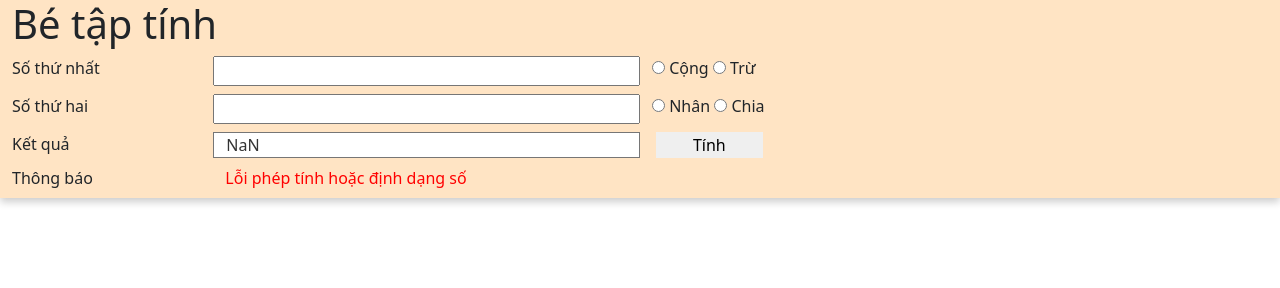
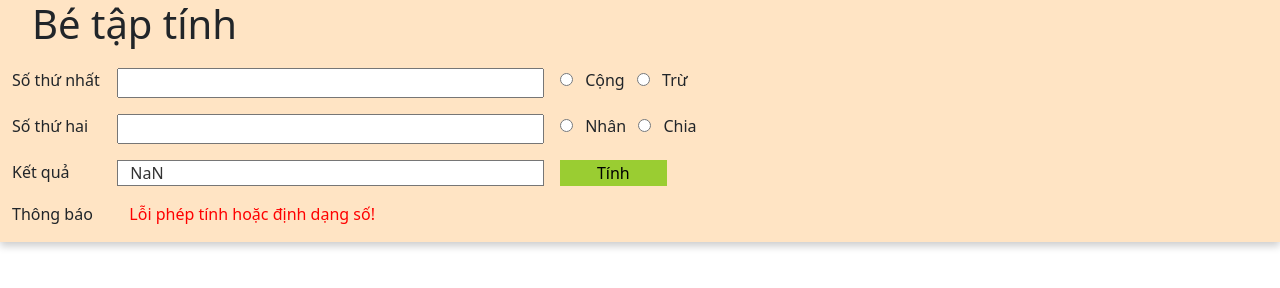
Before and after one commit to nhkhanh21/WebApp_HW3, a plain HTML site: page index.html in a window 1280 px wide. Both pictures are taken after a click on the button "Tính". Drawn offline with nearby package versions, Linux system fonts and the light colour scheme.

Commit message:
re-style

```diff
--- a/compute.js
+++ b/compute.js
@@ -28,20 +28,26 @@ function compute() {
             document.getElementById("notice").innerText = "";
             break;
         default:
-            document.getElementById("notice").innerText = "Lỗi phép tính hoặc định dạng số";
+            document.getElementById("notice").innerText = "Lỗi phép tính hoặc định dạng số!";
             result = NaN;
             break;
     }
     document.getElementById("result").innerText = result;
+    if (isNaN(result)) {
+        document.getElementById("notice").innerText = "Lỗi phép tính hoặc định dạng số!";
+    } else
+    {
+        document.getElementById("notice").innerText = "Thành công!";
+    }
 }
 
 function constraint() {
     var form = document.getElementById('myForm');
     if (isNaN(parseFloat(form.elements["first-number"].value))) {
-        document.getElementById("notice").innerText = "Số thứ nhất chưa được nhập hoặc không đúng định dạng";
+        document.getElementById("notice").innerText = "Số thứ nhất chưa được nhập hoặc không đúng định dạng!";
     }
     else
         if (isNaN(parseFloat(form.elements["second-number"].value))) {
-            document.getElementById("notice").innerHTML = "Số thứ hai chưa được nhập hoặc không đúng định dạng";
+            document.getElementById("notice").innerHTML = "Số thứ hai chưa được nhập hoặc không đúng định dạng!";
         }
 }
--- a/index.html
+++ b/index.html
@@ -20,20 +20,20 @@
                 <label for="first-number" class="col-xl-2">Số thứ nhất</label>
                 <input type="text" id="first-number" name="first-number" class="col-xl-4" onblur="constraint()">
                 <div class="col-xl-4">
-                    <input type="radio" id="plus" name="operator" value="+">
-                    <label for="plus"> Cộng</label>
-                    <input type="radio" id="minus" name="operator" value="-">
-                    <label for="minus">Trừ</label>
+                    <input type="radio" id="plus" name="operator" value="+" class="operator">
+                    <label for="plus" class="operator"> Cộng</label>
+                    <input type="radio" id="minus" name="operator" value="-" class="operator">
+                    <label for="minus" class="operator">Trừ</label>
                 </div>
             </div>
             <div class="row">
                 <label for="second-number" class="col-xl-2">Số thứ hai</label>
                 <input type="text" id="second-number" name="second-number" onblur="constraint()" class="col-xl-4">
                 <div class="col-xl-4">
-                    <input type="radio" id="multi" name="operator" value="*">
-                    <label for="multi">Nhân</label>
-                    <input type="radio" id="divide" name="operator" value="/">
-                    <label for="divide">Chia</label>
+                    <input type="radio" id="multi" name="operator" value="*" class="operator">
+                    <label for="multi" class="operator">Nhân</label>
+                    <input type="radio" id="divide" name="operator" value="/" class="operator">
+                    <label for="divide" class="operator">Chia</label>
                 </div>
             </div>
         </form>
--- a/style.css
+++ b/style.css
@@ -1,6 +1,20 @@
 script,
 head {
     display: none;
+}
+
+button
+{
+    margin-left: 1em !important;
+    border: none;
+    background-color: yellowgreen;
+    color: black;
+    /* background: linear-gradient(0deg, rgba(255,255,255,1) 0%, rgba(146,254,242,1) 43%, rgba(253,237,45,0.9047268565629377) 100%); */
+}
+
+#first-number,#second-number, #result, #notice
+{
+    margin-left: -6rem !important;
 }
 
 .container-fluid {
@@ -10,7 +24,7 @@ head {
 }
 .row
 {
-    margin: 0.5em;
+    margin: 1em;
 }
 
 #result {
@@ -21,13 +35,18 @@ head {
     color: #333;
 }
 
-button
-{
-    margin-left: 1em !important;
-    border: none;
-    /* background: linear-gradient(0deg, rgba(255,255,255,1) 0%, rgba(146,254,242,1) 43%, rgba(253,237,45,0.9047268565629377) 100%); */
-}
-
 #notice {
     color: red;
 }
+
+.h1
+{
+    margin-bottom:0.5em !important;
+    margin-left: 0.5em !important;
+}
+
+.operator
+{
+    margin-left: 0.25em;
+    margin-right: 0.25em;
+}
```
